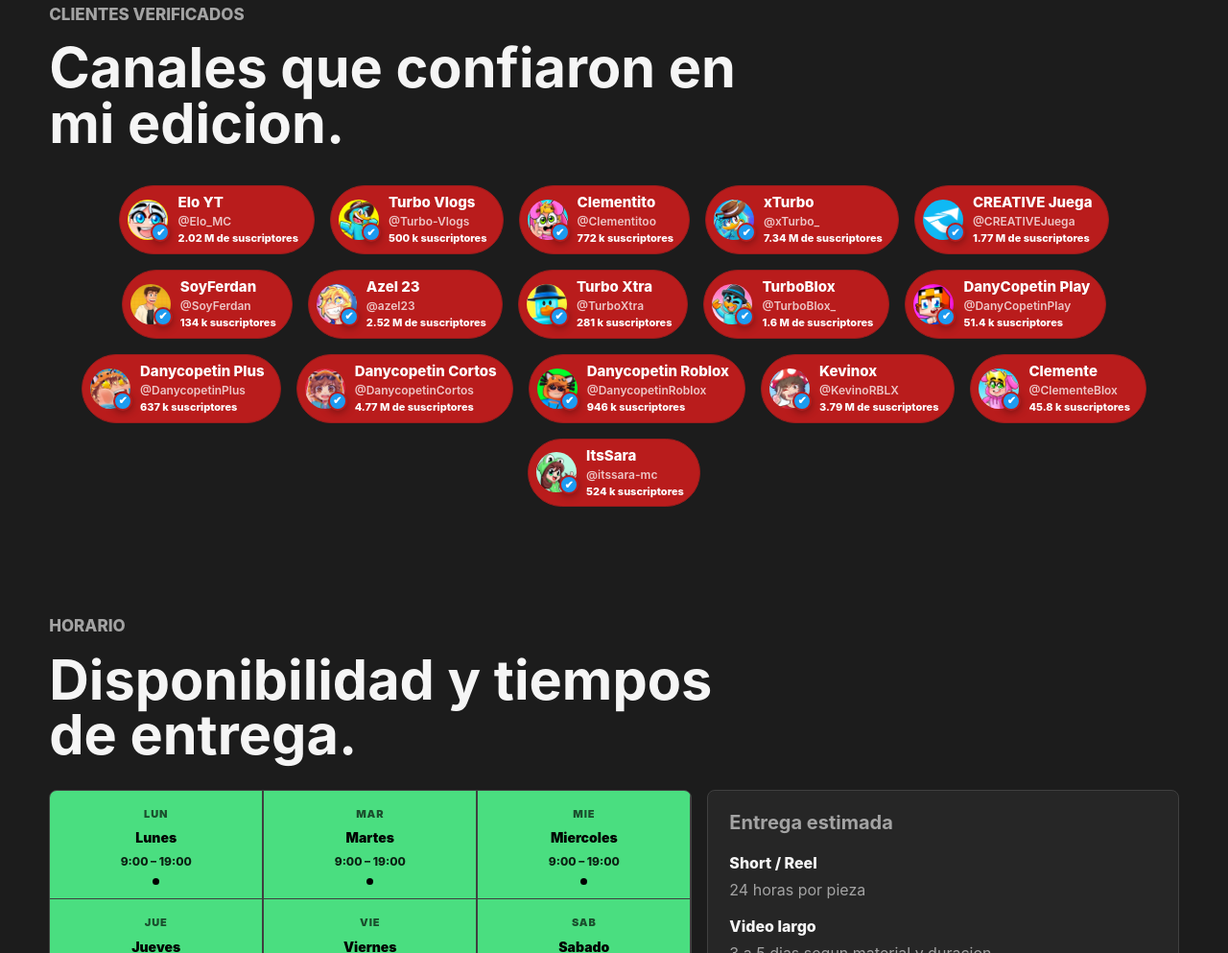
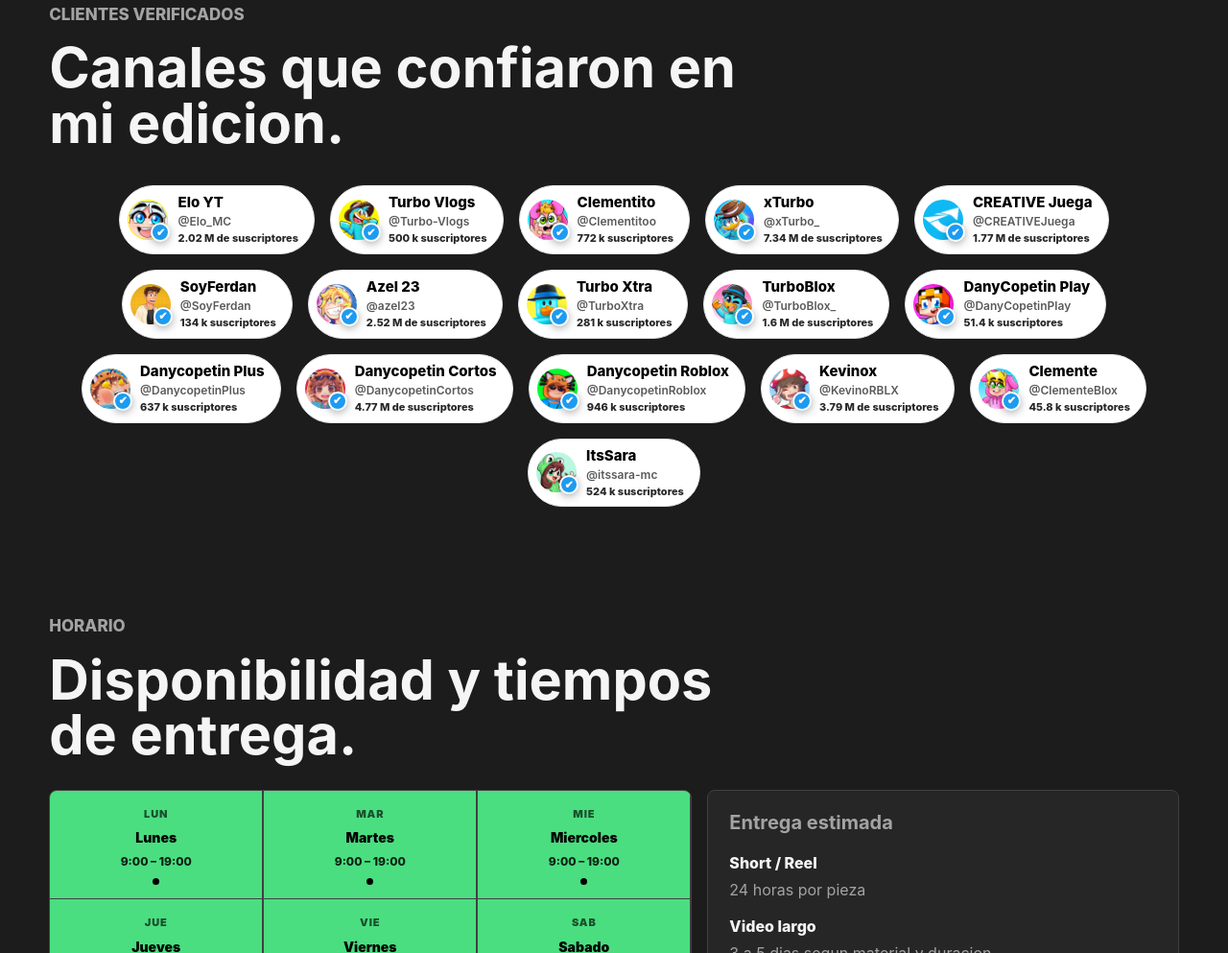
Before and after one commit to iwshwixi/Portafolio-, a website: page index.html in a window 1280 px wide. Shown: the part 3255-4248 px from the top of the page at 96% size. Drawn offline with Linux system fonts and the light colour scheme.

Commit message:
Add files via upload

```diff
--- a/assets/css/styles.css
+++ b/assets/css/styles.css
@@ -1429,8 +1429,8 @@ textarea {
   scroll-snap-align: start;
   padding: 8px 16px 8px 8px;
   border-radius: 999px;
-  background: #b91c1c;
-  border: 1px solid #991b1b;
+  background: #fff;
+  border: 1px solid #e5e7eb;
   display: flex;
   align-items: center;
   gap: 14px;
@@ -1484,7 +1484,7 @@ textarea {
   height: 20px;
   border-radius: 50%;
   background: #1d9bf0;
-  border: 2px solid #b91c1c;
+  border: 2px solid #fff;
   display: flex;
   align-items: center;
   justify-content: center;
@@ -1506,20 +1506,20 @@ textarea {
   display: block;
   font-size: 15px;
   font-weight: 800;
-  color: #fff;
+  color: #000;
   line-height: 1.2;
 }
 
 .testi-handle {
   display: block;
   font-size: 12px;
-  color: rgba(255, 255, 255, 0.75);
+  color: rgba(0, 0, 0, 0.65);
   font-weight: 600;
 }
 
 .testi-subscribers {
   display: block;
-  color: #fff;
+  color: rgba(0, 0, 0, 0.85);
   font-size: 11px;
   font-weight: 800;
   line-height: 1.25;
```
